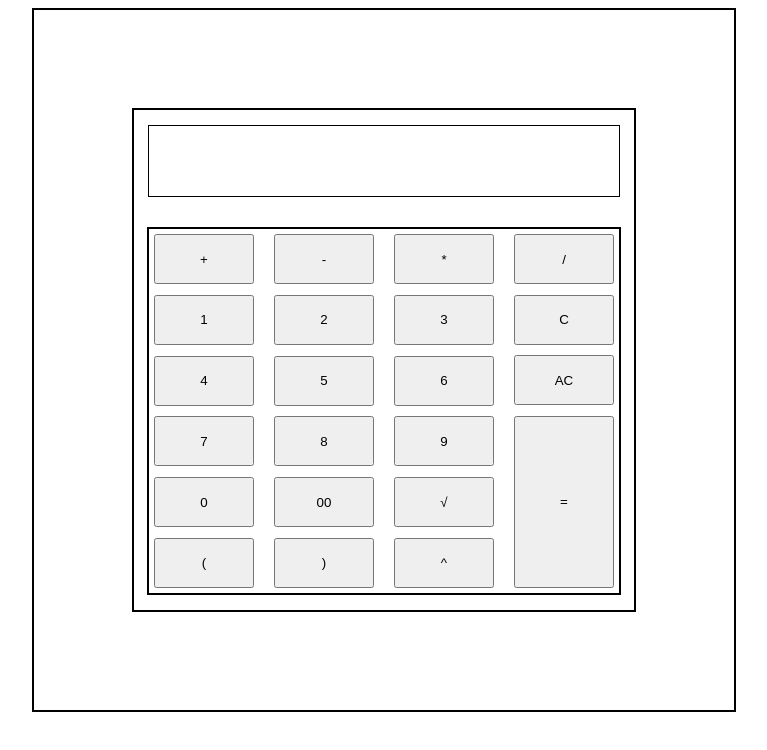
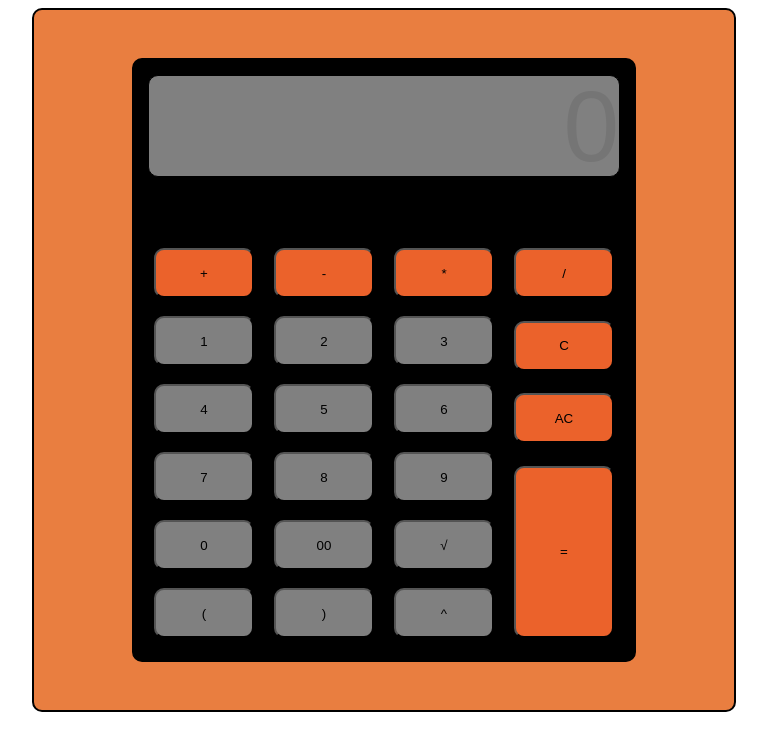
Before and after one commit to Dipan-byte/calculator, a plain HTML site: page index.html in a window 1280 px wide. Shown: the whole page, without its empty margins (256-1023 px from the left). Drawn offline with Linux system fonts and the light colour scheme.

Commit message:
color complete

```diff
--- a/index.html
+++ b/index.html
@@ -8,52 +8,52 @@
         <div class="outerContainer">
             <div class="calculatorBody">
                 <div class="inputBox">
-                    <input type="text" class="inputText">
+                    <input type="text" placeholder="0"class="inputText">
                 </div>
                 <div class="operation">
                     <div class="firstPart">
                         <div class="firstRow">
-                            <button>&#43;</button>
-                            <button>&#45;</button>
-                            <button>&#42;</button>
+                            <button class="colorOrange">&#43;</button>
+                            <button class="colorOrange">&#45;</button>
+                            <button class="colorOrange">&#42;</button>
 
 
                         </div>
                         <div class="secondRow">
-                            <button>1</button>
-                            <button>2</button>
-                            <button>3</button>
+                            <button class="colorGrey">1</button>
+                            <button class="colorGrey">2</button>
+                            <button class="colorGrey">3</button>
 
                         </div>
                         <div class="thirdRow">
-                            <button>4</button>
-                            <button>5</button>
-                            <button>6</button>
+                            <button class="colorGrey">4</button>
+                            <button class="colorGrey">5</button>
+                            <button class="colorGrey">6</button>
 
                         </div>
                         <div class="fourthRow">
-                            <button>7</button>
-                            <button>8</button>
-                            <button>9</button>
+                            <button class="colorGrey">7</button>
+                            <button class="colorGrey">8</button>
+                            <button class="colorGrey">9</button>
 
                         </div>
                         <div class="fifthRow">
-                            <button>0</button>
-                            <button>00</button>
-                            <button>&#8730;</button>
+                            <button class="colorGrey">0</button>
+                            <button class="colorGrey">00</button>
+                            <button class="colorGrey">&#8730;</button>
 
                         </div>
                         <div class="sixthRow">
-                            <button>&#40;</button>
-                            <button>&#41;</button>
-                            <button>&#94;</button>
+                            <button class="colorGrey">&#40;</button>
+                            <button class="colorGrey">&#41;</button>
+                            <button class="colorGrey">&#94;</button>
 
                         </div>
                     </div>
                     <div class="secondPart">
-                            <button>&#47;</button>
-                            <button>C</button>
-                            <button>AC</button>
+                            <button class="colorOrange">&#47;</button>
+                            <button class="colorOrange">C</button>
+                            <button class="colorOrange">AC</button>
                             <!-- <button>n</button>
                             <button>z</button> -->
                             <button class="equal">&#61;</button>
--- a/style.css
+++ b/style.css
@@ -5,7 +5,8 @@
     display : flex ;
     justify-content: center;
     align-items: center;
-
+    background-color: rgb(233, 126, 64);
+    border-radius: 10px;
 
 }
 .inputBox{
@@ -13,6 +14,7 @@
     margin: 5px 5px 5px 5px; */
     height: fit-content;
     width: fit-content;
+
 
 }
 .operation{
@@ -41,31 +43,39 @@
 
 
 }
-
+.colorOrange{
+    background-color: rgb(235, 98, 43);
+}
 body{
     display: flex ;
     justify-content: center;
     vertical-align: center;
 
 
+
 }
 .calculatorBody{
     width: 500px;
-    height: 500px;
+    height: 600px;
     border :2px solid black ;
     display: flex;
     flex-direction: column;
     justify-content: space-between;
     align-items: center;
-
+    background-color:rgb(0, 0, 0) ;
+    border-radius: 10px;
 
 }
 .inputText{
-    height: 70px;
+    height: 100px;
     padding: 0 0 0 0;
     border: 1px solid black;
     width: 470px ;
     margin: 15px;
+    background-color: gray;
+    text-align: right;
+    font-size: 100px;
+    border-radius: 10px;
 }
 .firstRow{
     display:flex;
@@ -102,7 +112,12 @@ body{
 button{
     height: 50px;
     width: 100px;
+    border-radius: 10px;
 }
 .equal{
     height:172px ;
+    background-color: rgb(235, 98, 43);;
 }
+.colorGrey{
+    background-color: grey;
+}
```
